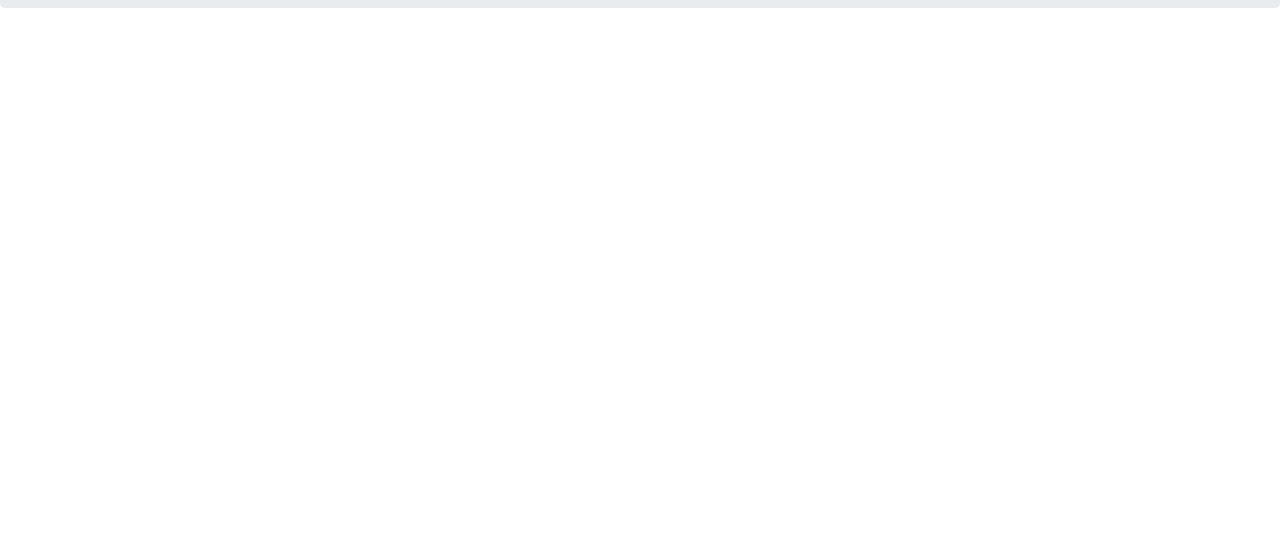
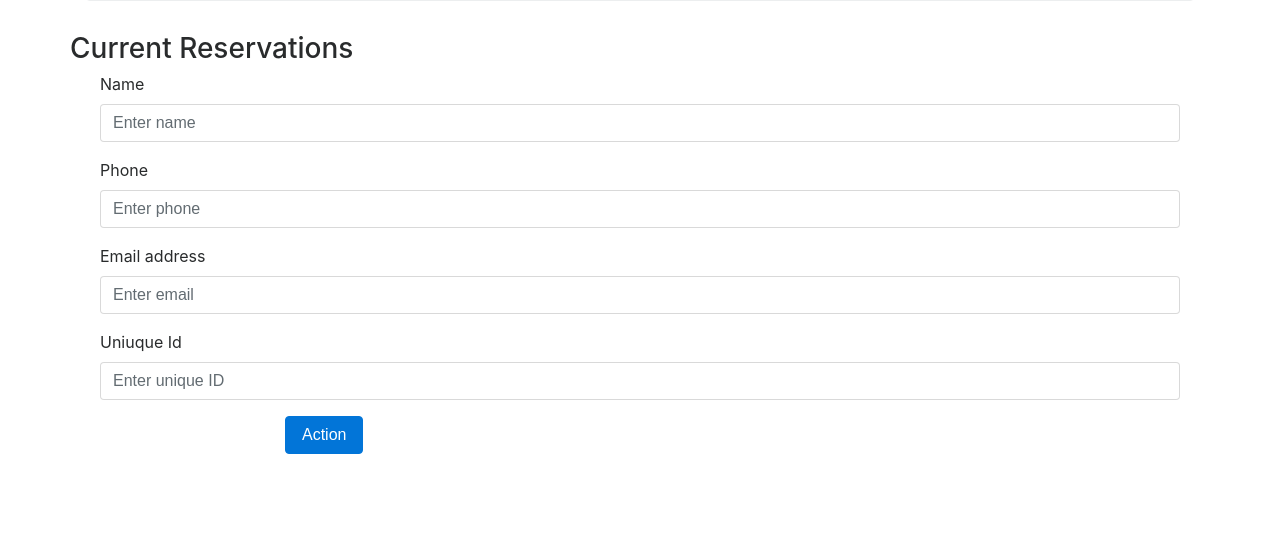
Before and after one commit to bencbaumann/mcgees, a website: page public/reserve.html in a window 1280 px wide. Shown: the part 247-800 px from the top of the page. Drawn offline with nearby package versions, Linux system fonts and the light colour scheme.

Commit message:
added public folder

```diff
--- a/public/reserve.html
+++ b/public/reserve.html
@@ -1,5 +1,6 @@
 <!doctype html>
 <html lang="en">
+
 <head>
     <title>Title</title>
     <!-- Required meta tags -->
@@ -7,19 +8,54 @@
     <meta name="viewport" content="width=device-width, initial-scale=1, shrink-to-fit=no">
 
     <!-- Bootstrap CSS -->
-    <link rel="stylesheet" href="https://maxcdn.bootstrapcdn.com/bootstrap/4.0.0-beta.2/css/bootstrap.min.css" integrity="sha384-PsH8R72JQ3SOdhVi3uxftmaW6Vc51MKb0q5P2rRUpPvrszuE4W1povHYgTpBfshb" crossorigin="anonymous">
+    <link rel="stylesheet" href="https://maxcdn.bootstrapcdn.com/bootstrap/4.0.0-alpha.6/css/bootstrap.min.css" crossorigin="anonymous">
 </head>
+
 <body>
+    <div class="container">
         <div class="jumbotron">
             <h1>MacGees</h1>
             <hr>
             <h2>Current Reservations and Waiting List</h2>
         </div>
+        <div class="row">
+            <h3>Current Reservations</h3>
+        </div>
+        <div class="container">
+            <form method="POST" action="/reserve">
+                <div class="form-group">
+                    <label for="name">Name</label>
+                    <input type="input" class="form-control" id="name" name="name" aria-describedby="nameHelp" placeholder="Enter name">
+                </div>
+                <div class="form-group">
+                        <label for="phone">Phone</label>
+                        <input type="input" class="form-control" id="phone" name="phone" aria-describedby="phoneHelp" placeholder="Enter phone">
+                    </div>
+                <div class="form-group">
+                    <label for="email">Email address</label>
+                    <input type="email" class="form-control" id="email" aria-describedby="emailHelp" placeholder="Enter email">
+                </div>
+                <div class="form-group">
+                    <label for="id">Uniuque Id</label>
+                    <input type="email" class="form-control" id="id" aria-describedby="id" placeholder="Enter unique ID">
+                </div>
+                <div class="form-group row">
+                    <div class="offset-sm-2 col-sm-10">
+                        <button type="submit" class="btn btn-primary">Action</button>
+                    </div>
+                </div>
+            </form>
+        </div>
+    </div>
 
     <!-- Optional JavaScript -->
     <!-- jQuery first, then Popper.js, then Bootstrap JS -->
-    <script src="https://code.jquery.com/jquery-3.2.1.slim.min.js" integrity="sha384-KJ3o2DKtIkvYIK3UENzmM7KCkRr/rE9/Qpg6aAZGJwFDMVNA/GpGFF93hXpG5KkN" crossorigin="anonymous"></script>
-    <script src="https://cdnjs.cloudflare.com/ajax/libs/popper.js/1.12.3/umd/popper.min.js" integrity="sha384-vFJXuSJphROIrBnz7yo7oB41mKfc8JzQZiCq4NCceLEaO4IHwicKwpJf9c9IpFgh" crossorigin="anonymous"></script>
-    <script src="https://maxcdn.bootstrapcdn.com/bootstrap/4.0.0-beta.2/js/bootstrap.min.js" integrity="sha384-alpBpkh1PFOepccYVYDB4do5UnbKysX5WZXm3XxPqe5iKTfUKjNkCk9SaVuEZflJ" crossorigin="anonymous"></script>
+    <!-- Bootstrap -->
+    <script src="https://code.jquery.com/jquery-3.2.1.min.js" crossorigin="anonymous"></script>
+    <script src="https://cdnjs.cloudflare.com/ajax/libs/popper.js/1.12.3/umd/popper.min.js" crossorigin="anonymous"></script>
+    <script src="https://maxcdn.bootstrapcdn.com/bootstrap/4.0.0-beta.2/js/bootstrap.min.js" crossorigin="anonymous"></script>
+    <!-- Font Awesome -->
+    <link href="https://maxcdn.bootstrapcdn.com/font-awesome/4.7.0/css/font-awesome.min.css" rel="stylesheet" crossorigin="anonymous">
 </body>
+
 </html>
```
Also changed, not shown: public/tables.html (+1 -1 lines). Lines whose indentation alone changed are shown as unchanged.
